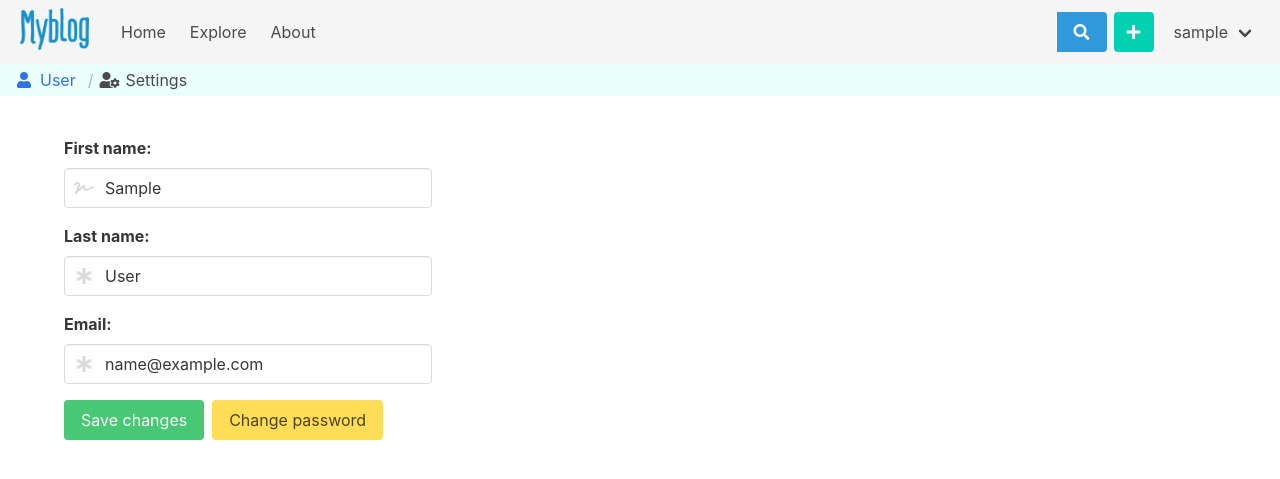
After one commit to j-millan/myblog, a Django app: page /auth/settings/ in a window 1280 px wide. The commit adds this page. Shown: the top 479 px of the page. Run offline with Django 3.2, Linux system fonts and the light colour scheme; the visitor is signed in with stand-in values (Sample User, id 1); some libraries are stand-ins or nearby versions.

Commit message:
Add account settings page

```diff
--- a/accounts/forms.py
+++ b/accounts/forms.py
@@ -26,6 +26,25 @@ class SignUpForm(UserCreationForm):
 		model = User
 		fields = ['first_name', 'last_name', 'username', 'email', 'password1', 'password2']
 
+class UpdateUserForm(forms.ModelForm):
+	email = forms.EmailField()
+
+	first_name = forms.CharField(
+		max_length=60,
+		required=True,
+		widget=forms.TextInput()
+	)
+
+	last_name = forms.CharField(
+		max_length=60,
+		required=True,
+		widget=forms.TextInput()
+	)
+
+	class Meta:
+		model = User
+		fields = ['first_name', 'last_name', 'email']
+
 class UpdateProfileForm(forms.ModelForm):
 	about = forms.CharField(
 		widget=forms.Textarea(
--- a/accounts/templates/accounts/edit_profile.html
+++ b/accounts/templates/accounts/edit_profile.html
@@ -87,7 +87,7 @@
 				</div>
 			</form>
 			<small class="is-block has-text-centered">
-				<a href="#" class="has-text-grey">Account settings</a>
+				<a href="{% url 'accounts:settings' %}" class="has-text-grey">Account settings</a>
 			</small>
 		</div>
 	</div>
--- /dev/null
+++ b/accounts/templates/accounts/settings.html
@@ -0,0 +1,74 @@
+{% extends "base.html" %}
+{% load widget_tweaks form_tags inclusion_tags %}
+
+{% block title %}
+	User settings
+{% endblock title %}
+
+{% block breadcrumb %}
+	<li>
+		<a href="{% url 'blog:author_profile' user.pk %}">
+			<span class="icon is-small">
+				<i class="fas fa-user" aria-hidden="true"></i>
+			</span>
+			User
+		</a>
+	</li>
+	<li class="is-active">
+		<span class="icon is-small">
+			<i class="fas fa-user-cog" aria-hidden="true"></i>
+		</span>
+		Settings
+	</li>
+{% endblock breadcrumb %}
+
+{% block content %}
+	<div class="columns">
+		<div class="column is-full-mobile is-one-third-desktop">
+			<form method="post" novalidate>
+				{% csrf_token %}
+				{% if form.non_field_errors %}
+					<div class="notification is-danger">
+						{% for error in form.non_field_errors %}
+							<p>{{ error}}</li>
+						{% endfor %}
+					</div>
+				{% endif %}
+				<div class="field mb-4">
+					<label class="label">{{ form.first_name.label_tag }}</label>
+					<p class="control has-icons-left">
+						{% render_field form.first_name class=form.first_name|input_class %}
+						<span class="icon is-small is-left">
+							<i class="fas fa-signature"></i>
+						</span>
+					</p>
+					{% field_errors form.first_name %}
+				</div>
+				<div class="field mb-4">
+					<label class="label">{{ form.last_name.label_tag }}</label>
+					<p class="control has-icons-left">
+						{% render_field form.last_name class=form.last_name|input_class %}
+						<span class="icon is-small is-left">
+							<i class="fas fa-star-of-life"></i>
+						</span>
+					</p>
+					{% field_errors form.last_name %}
+				</div>
+				<div class="field mb-4">
+					<label class="label">{{ form.email.label_tag }}</label>
+					<p class="control has-icons-left">
+						{% render_field form.email class=form.email|input_class %}
+						<span class="icon is-small is-left">
+							<i class="fas fa-star-of-life"></i>
+						</span>
+					</p>
+					{% field_errors form.email %}
+				</div>
+				<div class="buttons">
+					<button type="submit" class="button is-success is-block">Save changes</button>
+					<a href="#" class="button is-warning">Change password</a>
+				</div>
+			</form>
+		</div>
+	</div>
+{% endblock content %}
--- a/accounts/urls.py
+++ b/accounts/urls.py
@@ -8,5 +8,6 @@ urlpatterns = [
 	path('login/', auth_views.LoginView.as_view(template_name='accounts/login.html'), name='login'),
 	path('logout/', auth_views.LogoutView.as_view(), name='logout'),
 	path('signup/', views.SignUpView.as_view(), name='signup'),
+	path('settings/', views.UserUpdateView.as_view(), name='settings'),
 	path('edit/', views.ProfileUpdateView.as_view(), name='edit_profile')
 ]
--- a/accounts/views.py
+++ b/accounts/views.py
@@ -5,7 +5,7 @@ from django.contrib.auth import login
 from django.contrib.auth.models import User
 from django.contrib.auth.decorators import login_required
 from django.utils.decorators import method_decorator
-from .forms import SignUpForm, UpdateProfileForm
+from .forms import SignUpForm, UpdateProfileForm, UpdateUserForm
 from .models import Profile
 from blog.views import SearchFormMixin
 
@@ -22,6 +22,20 @@ class SignUpView(CreateView, SearchFormMixin):
 		return redirect('blog:home')
 
 @method_decorator(login_required, name='dispatch')
+class UserUpdateView(UpdateView):
+    model = User
+    form_class = UpdateUserForm
+    template_name = "accounts/settings.html"
+    success_url = reverse_lazy('accounts:settings')
+
+    def get_object(self):
+    	return self.request.user
+
+    def form_valid(self, form):
+    	super().form_valid(form)
+    	return redirect('blog:author_profile', pk=self.object.pk)
+
+@method_decorator(login_required, name='dispatch')
 class ProfileUpdateView(UpdateView):
     model = Profile
     form_class = UpdateProfileForm
--- a/blog/templates/blog/blog_post.html
+++ b/blog/templates/blog/blog_post.html
@@ -54,18 +54,19 @@
 			<figure class="image is-fullwidth is-16by9 mx-0 my-0">
 				<img src="{{ article.thumbnail.url }}" alt="article thumbnail">
 			</figure>
-			<div class="body is-size-5 mt-4">
+			<div class="body is-size-5-desktop mt-4">
 				{{ article.get_body_as_markdown }}
 			</div>
 		</div>
 		<div class="column is-one-fifth mt-2 px-4">
 			<p class="level is-size-5">About the author:</p>
 			<div class="columns">
-				<div class="column is-4 px-0 py-0">
+				<div class="column is-4 is-3-mobile px-0 py-0">
 					<figure class="image thumbnail is-1by1 has-background-link-light" style="background-image: url({{ article.author.profile.profile_picture.url }}); border-radius: 50%;"></figure>
 				</div>
 				<p class="title-6 column pr-0 pb-0 is-vcentered">
 					{{ article.author.profile.get_full_name }}
+					<br>
 					<a href="{% url 'blog:author_profile' article.author.pk %}" class="has-text-grey">@{{ article.author.username }}</a>
 				</p>
 			</div>
--- a/templates/base.html
+++ b/templates/base.html
@@ -55,7 +55,7 @@
 									<a class="navbar-link dropdown-trigger">{{ user.username }}</a>
 									<div class="navbar-dropdown dropdown-menu">
 										<a href="{% url 'blog:author_profile' user.pk %}" class="navbar-item">Profile</a>
-										<a href="#" class="navbar-item">Settings</a>
+										<a href="{% url 'accounts:settings' %}" class="navbar-item">Settings</a>
 										<hr class="navbar-divider">
 										<a href="{% url 'accounts:logout' %}" class="navbar-item">Log out</a>
 									</div>
```
